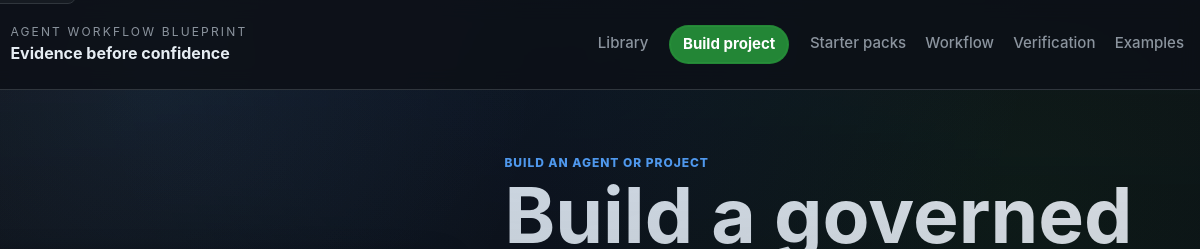
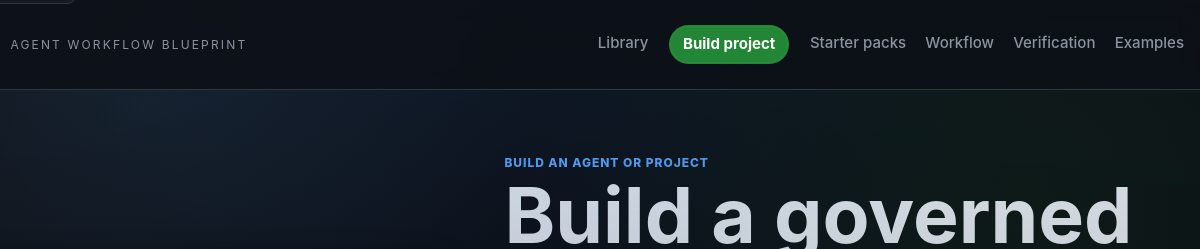
Before and after one commit to CarlasHub/Agents-Workflow-Blueprint, a plain HTML site: page build-project/index.html in a window 1280 px wide. Shown: the top 249 px of the page, 80-1280 px from the left. Drawn offline with Linux system fonts and the light colour scheme.

Commit message:
Remove brand subtitle from header

```diff
--- a/build-project/index.html
+++ b/build-project/index.html
@@ -24,7 +24,6 @@
             </span>
             <span class="brand-copy">
               <span class="brand-kicker">Agent Workflow Blueprint</span>
-              <span class="brand-title">Evidence before confidence</span>
             </span>
           </a>
 
```
Also changed, not shown: index.html (+0 -1 lines).
